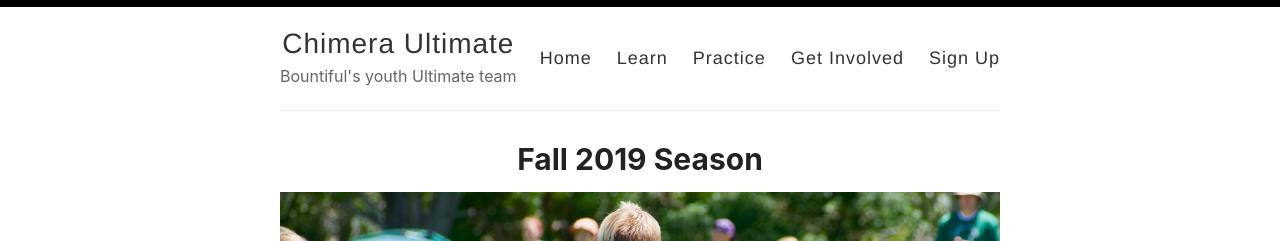
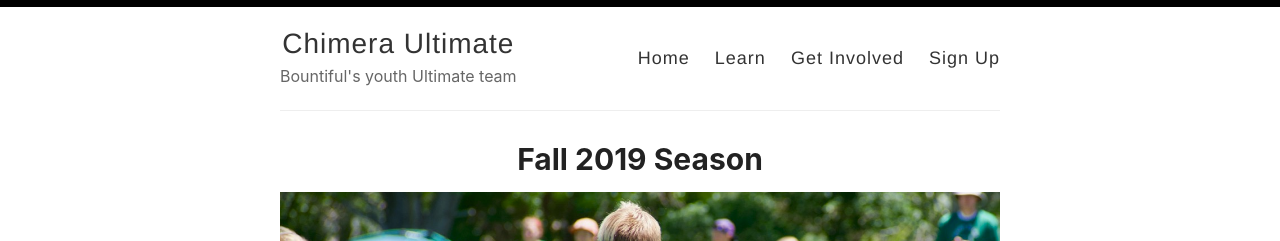
Before and after one commit to outerim/bountiful-ultimate, a Jekyll site: the page built from index.md, in a window 1280 px wide. Shown: the top 241 px of the page. Built offline with Jekyll 4.4.1, drawn with Linux system fonts in a browser that asks for light colours.

Commit message:
Remove practice from header

```diff
--- a/_layouts/default.html
+++ b/_layouts/default.html
@@ -29,7 +29,7 @@
             <nav>
               <a href="{{ site.baseurl }}/">Home</a>
               <a href="{{ site.baseurl }}/learn">Learn</a>
-              <a href="{{ site.baseurl }}/practice">Practice</a>
+              <!--<a href="{{ site.baseurl }}/practice">Practice</a>-->
               <a href="{{ site.baseurl }}/get-involved">Get Involved</a>
               <a href="{{ site.baseurl }}/sign-up">Sign Up</a>
             </nav>
```
